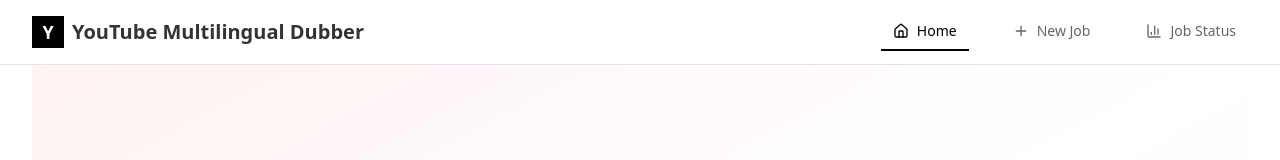
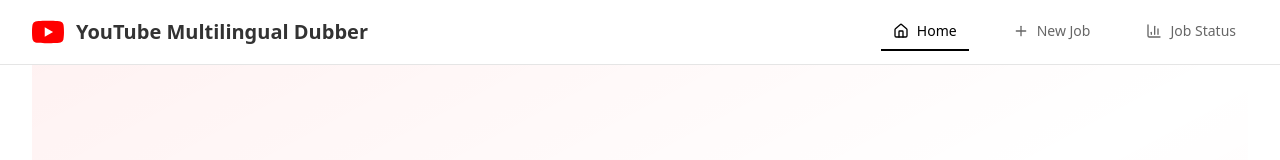
Before and after one commit to iudofia2026/youtubedubber.com, a Next.js app in the folder frontend/: page / in a window 1280 px wide. Shown: the top 160 px of the page. Built offline with nearby package versions, Linux system fonts and the light colour scheme.

Commit message:
Add YouTube icon to navigation bar

```diff
--- a/frontend/components/Navigation.tsx
+++ b/frontend/components/Navigation.tsx
@@ -46,9 +46,19 @@
         <div className="flex justify-between items-center h-16">
           {/* Logo */}
           <div className="flex-shrink-0">
-            <Link href="/" className="flex items-center space-x-2">
-              <div className="w-8 h-8 bg-primary flex items-center justify-center">
-                <span className="text-primary-foreground font-bold text-lg">Y</span>
+            <Link href="/" className="flex items-center space-x-3">
+              <div className="w-8 h-8 flex items-center justify-center">
+                <svg
+                  className="w-8 h-8"
+                  viewBox="0 0 24 24"
+                  fill="none"
+                  xmlns="http://www.w3.org/2000/svg"
+                >
+                  <path
+                    d="M23.498 6.186a3.016 3.016 0 0 0-2.122-2.136C19.505 3.545 12 3.545 12 3.545s-7.505 0-9.377.505A3.017 3.017 0 0 0 .502 6.186C0 8.07 0 12 0 12s0 3.93.502 5.814a3.016 3.016 0 0 0 2.122 2.136c1.871.505 9.376.505 9.376.505s7.505 0 9.377-.505a3.015 3.015 0 0 0 2.122-2.136C24 15.93 24 12 24 12s0-3.93-.502-5.814zM9.545 15.568V8.432L15.818 12l-6.273 3.568z"
+                    fill="#ff0000"
+                  />
+                </svg>
               </div>
               <span className="text-xl font-bold text-foreground">
                 YouTube Multilingual Dubber
```
